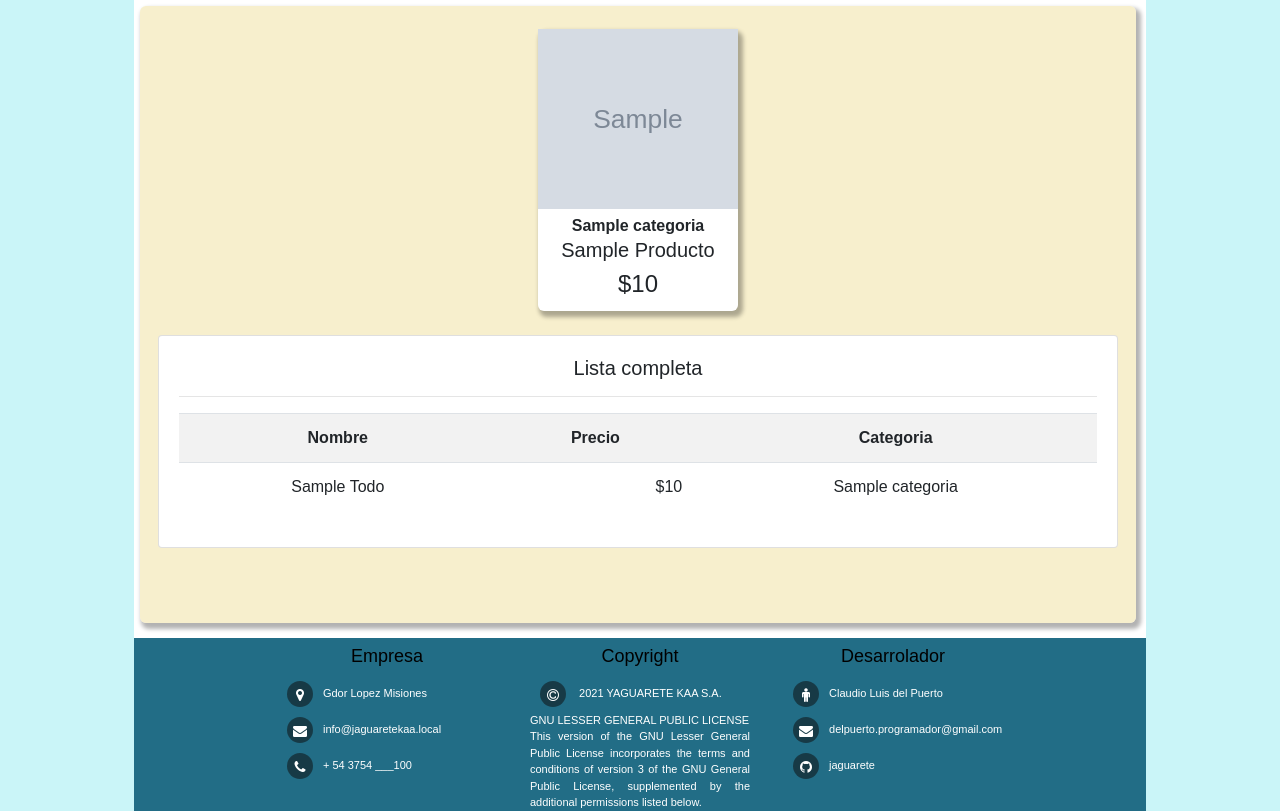
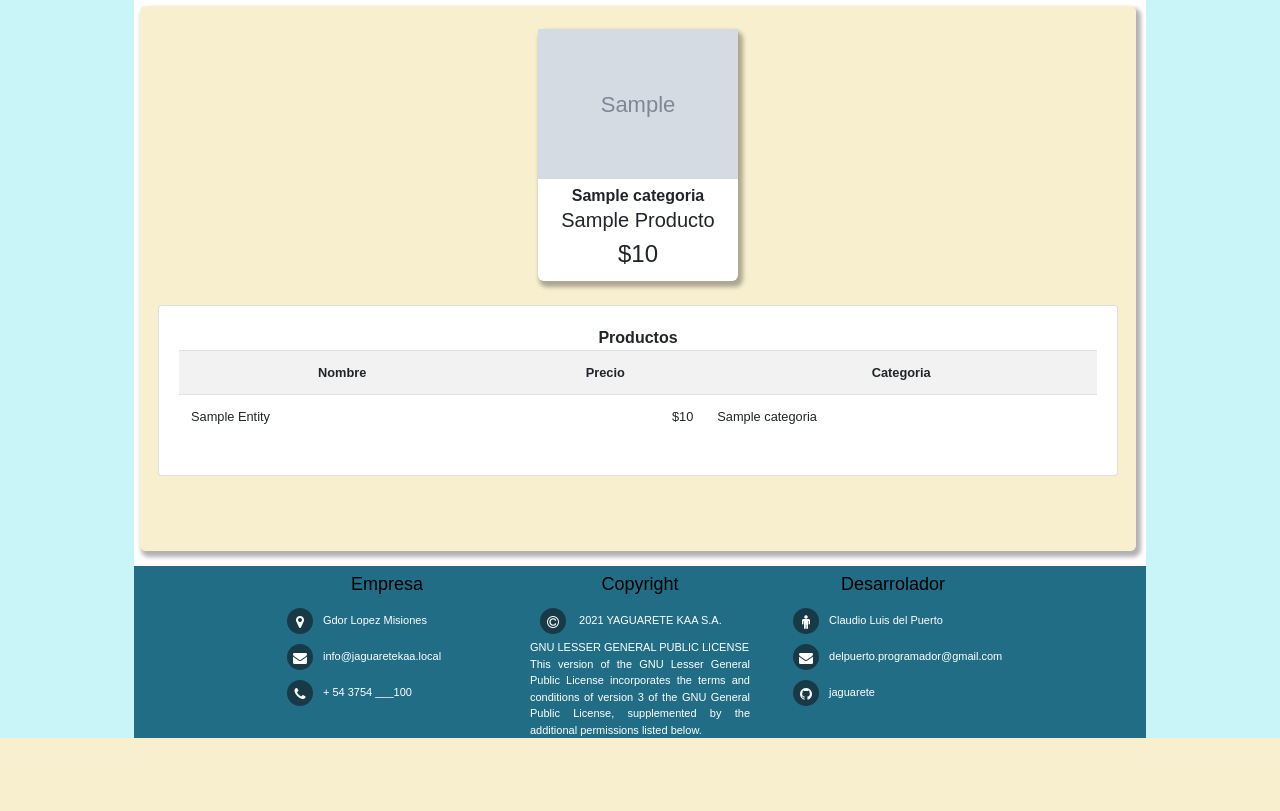
Before and after one commit to delpuerto/jaguarete, a Django app: template jaguarete/jaguareteAPP/templates/home/index.html in a window 1280 px wide. Shown: the part 89-900 px from the top of the page. After the commit the page ends 827 px from the top, so only its background shows below. Run offline with Django 3.2, Linux system fonts and the light colour scheme; the template is opened without the code that fills it: most values are stand-ins (such as "Sample title", 1, 10 or a date in 2020); grey boxes marked "Sample" are stand-in pictures; some libraries are stand-ins or nearby versions.

Commit message:
mejoras y paginacion de listado de articulos

```diff
--- a/jaguarete/jaguareteAPP/static/css/estilo.css
+++ b/jaguarete/jaguareteAPP/static/css/estilo.css
@@ -277,8 +277,8 @@ input.image_buscar {
     /*width: 180px;
     height: 200px;*/
     height: auto;
-    min-height: 180px;
-    max-height: 180px;
+    min-height: 150px;
+    max-height: 150px;
     object-fit: cover;
 }
 
--- a/jaguarete/jaguareteAPP/templates/home/index.html
+++ b/jaguarete/jaguareteAPP/templates/home/index.html
@@ -32,23 +32,25 @@
 <div class="container">
     <div class="card">
         <div class="card-body">
-            <h5>Lista completa</h5>
-            <hr>
-            <table class="table table-striped table-hover table-responsive-sm">
+            <b>Productos</b>
+            <table class="table small table-striped table-hover table-responsive-sm">
                 <tr>
                     <th>Nombre</th>
                     <th>Precio</th>
                     <th>Categoria</th>
                 </tr>
 
-                {% for p in todos %}
+                {% for p in entity %}
                     <tr>
-                        <td>{{p.nombre | title}}</td>
+                        <td align="left" >{{p.nombre | title}}</td>
                         <td align="right">${{p.precio | intcomma}}</td>
-                        <td>{{p.categoria}}</td>
+                        <td align="left" >{{p.categoria}}</td>
                     </tr>
                 {% endfor %}
             </table>
+            <div>
+                {% include 'home/paginator.html' %}
+            </div>
         </div>
     </div>
 </div>
--- /dev/null
+++ b/jaguarete/jaguareteAPP/templates/home/paginator.html
@@ -0,0 +1,46 @@
+{% if paginator.num_pages > 1%}
+<div class="d-flex justify-content-center">
+    <ul class="pagination">
+        {% if entity.has_previous %}
+            <li class="page-item d-none d-sm-block"><a class="page-link" href="?page={{ entity.previous_page_number }}#pagtable">Anterior</a></li>
+        {% endif %}
+        {% for page in paginator.page_range %}
+            {% if forloop.last and page != entity.number and paginator.num_pages > 7 %}
+                {% if entity.next_page_number != paginator.num_pages%}
+                <li class="page-item">
+                    <a class="page-link" href="?page={{ entity.number | add:1}}#pagtable">...</a>
+                </li>
+                {% endif %}
+            <li class="page-item">
+                    <a class="page-link" href="?page={{paginator.num_pages}}#pagtable">{{paginator.num_pages}}</a>
+            </li>
+            {% endif %}
+            {% if page == entity.number and page > 7 %}
+            <li class="page-item">
+                <a class="page-link" href="?page={{ page | add:-1 }}#pagtable">...</a>
+            </li>
+            {% endif %}
+            {% if page < 7 or page == entity.number %}
+            <li class="page-item {% if page == entity.number %}active{% endif %}">
+                <a class="page-link" href="?page={{ page }}#pagtable">{{ page }}</a>
+            </li>
+            {% endif %}
+        {% endfor %}
+        {% if entity.has_next %}
+            <li class="page-item d-none d-sm-block">
+                <a class="page-link" href="?page={{ entity.next_page_number }}#pagtable">Siguiente</a>
+            </li>
+        {% endif %}
+    </ul>
+</div>
+<div class="d-flex justify-content-center d-sm-none">
+    {% if entity.has_previous %}
+        <span class="page-item"><a  class="page-link" href="?page={{ entity.previous_page_number }}#pagtable">Anterior</a></span>
+    {% endif %}
+    {% if entity.has_next %}
+        <span class="page-item"><a class="page-link" href="?page={{ entity.next_page_number }}#pagtable">Siguiente</a></span>
+    {% endif %}
+    <br>
+    <br>
+</div>
+{% endif %}
--- a/jaguarete/jaguareteAPP/templates/producto/listar.html
+++ b/jaguarete/jaguareteAPP/templates/producto/listar.html
@@ -20,7 +20,7 @@
                     <th>Opciones</th>
                 </tr>
 
-                {% for p in productos %}
+                {% for p in entity %}
                     <tr>
                         <td>{{p.nombre | title}}</td>
                         <td>${{p.precio | intcomma}}</td>
@@ -40,7 +40,9 @@
                     </tr>
                 {% endfor %}
             </table>
-
+            <div>
+                {% include 'home/paginator.html' %}
+            </div>
         </div>
     </div>
 
```
Also changed, not shown: jaguarete/jaguareteAPP/views.py (+36 -10 lines), jaguarete/db.sqlite3, jaguarete/media/productos/YerbaHierbas.jpg (added).
